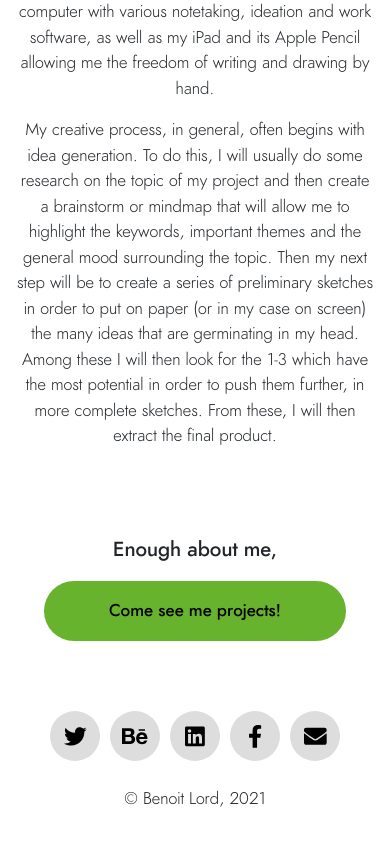
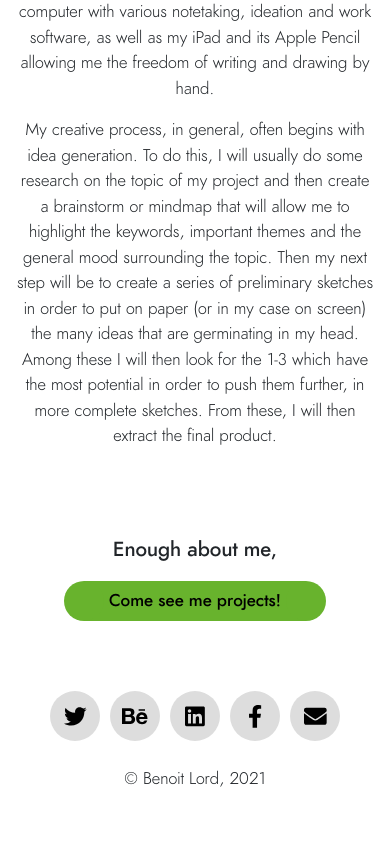
Before and after one commit to benoitlord/portfolio_nuxt, a Nuxt app: page / in a window 390 px wide. Shown: the part 1421-2265 px from the top of the page. Built offline with nearby package versions, Linux system fonts and the light colour scheme; a web font is replaced by a local one.

Commit message:
Reduced the size of buttons on mobile

```diff
--- a/assets/style.scss
+++ b/assets/style.scss
@@ -213,19 +213,22 @@
         appearance: none;
         -webkit-appearance: none;
         background-color: $vert;
-        padding: 0px 35px;
+        padding: 0px 25px;
         font-size: 1em;
         font-weight: 500;
         color: black!important;
         text-decoration: none!important;
         position: relative;
-        height: 60px;
-        line-height: 60px;
+        height: 40px;
+        line-height: 40px;
         display: inline-block;
         @include transition(0.2s);
 
         @media (min-width: 576px){
             font-size: 1.3em;
+            height: 60px;
+            line-height: 60px;
+            padding: 0px 35px;
         }
         @media (min-width: 768px){
             font-size: 1.5em;
@@ -234,24 +237,36 @@
         &:before{
             content: "";
             position: absolute;
-            height: 60px;
-            width: 60px;
+            height: 40px;
+            width: 40px;
             border-radius: 50%;
             background-color: $vert;
-            left: -30px;
+            left: -20px;
             top: 0;
             @include transition(0.2s);
+
+            @media (min-width: 576px){
+                width: 60px;
+                height: 60px;
+                left: -30px;
+            }
         }
         &:after{
             content: "";
             position: absolute;
-            height: 60px;
-            width: 60px;
+            height: 40px;
+            width: 40px;
             border-radius: 50%;
             background-color: $vert;
-            right: -30px;
+            right: -20px;
             top: 0;
             @include transition(0.2s);
+
+            @media (min-width: 576px){
+                width: 60px;
+                height: 60px;
+                left: -30px;
+            }
         }
         &:hover, &:focus{
             color: black!important;
```
